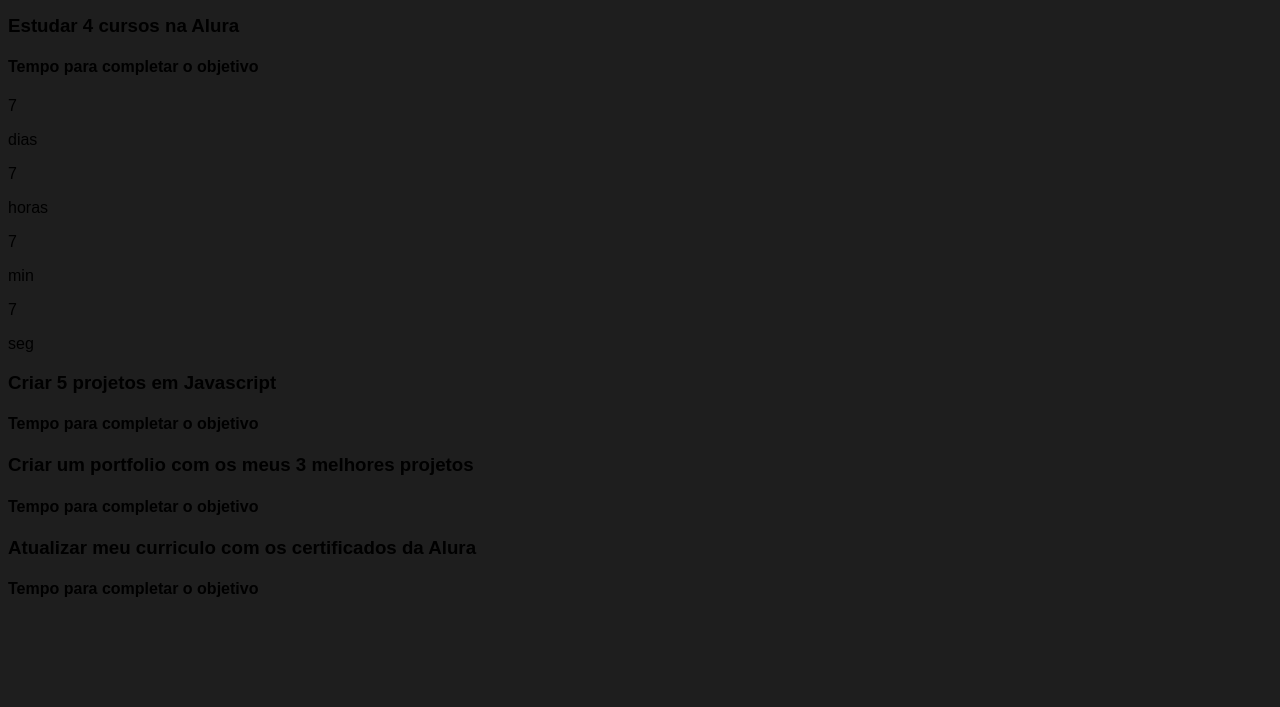
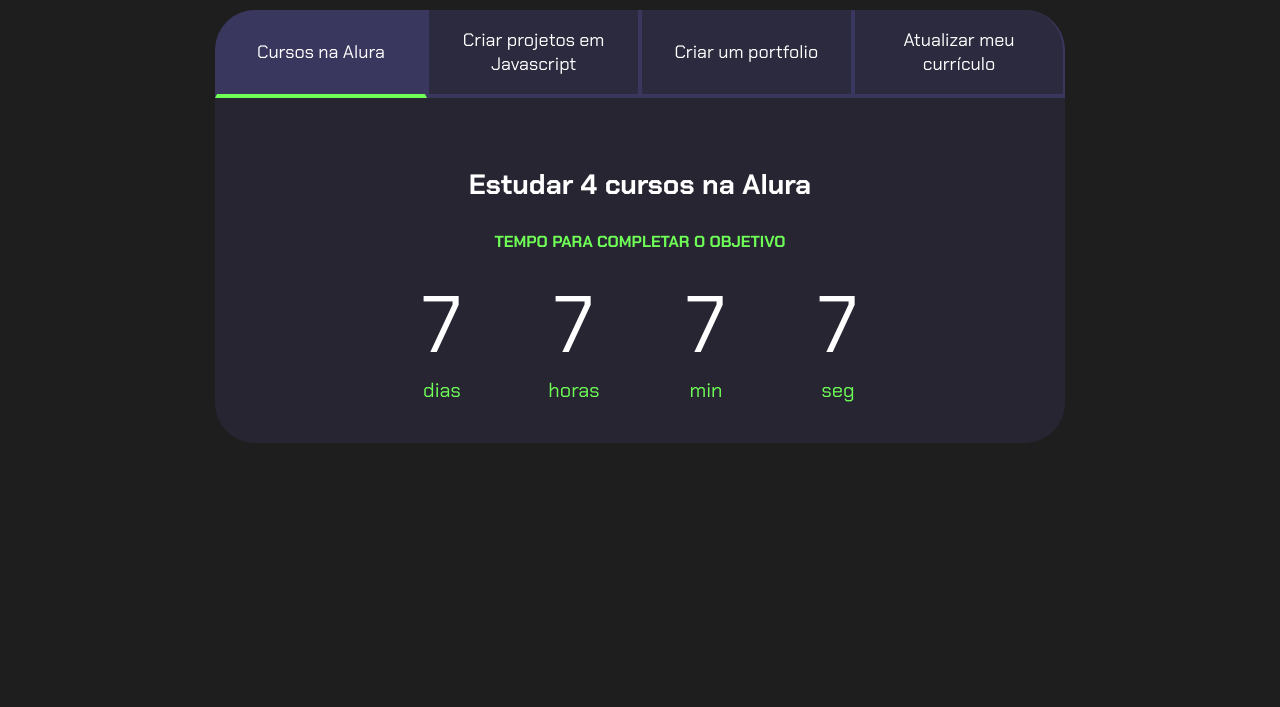
Before and after one commit to pogianeli/3-C-2K24, a plain HTML site: page index.html in a window 1280 px wide. Shown: the part 93-800 px from the top of the page. Drawn offline with Linux system fonts and the light colour scheme; a script that the page names is missing.

Commit message:
Update style.css

```diff
--- a/style.css
+++ b/style.css
@@ -1,8 +1,10 @@
+@import url('https://fonts.googleapis.com/css2?family=Chakra+Petch:wght@400;700&display=swap');
+
 :root {
     --cor-de-fundo: #1E1E1E;
-    --verde: ;
-    --branco: ;
-    --botao-ativo: ;
+    --verde: #6FFF57;
+    --branco: #FFFFFF;
+    --botao-ativo: #3A375E;
     --botao-inativo: rgba(58, 55, 94, 0.5);
     --texto-fundo: rgba(58, 55, 94, 0.3);
 }
@@ -11,3 +13,116 @@ body {
     background-color: var(--cor-de-fundo);
     color: var(--branco);
     font-family: 'Chakra Petch', sans-serif;
+}
+
+
+.conteudo-principal {
+    display: flex;
+    flex-direction: column;
+    justify-content: center;
+    align-items: center;
+    max-width: 1200px;
+    width: 100%;
+    margin: 0 auto;
+}
+
+.titulo-principal {
+    text-align: left;
+    width: 100%;
+    font-size: 32px;
+}
+
+.titulo-principal span {
+    color: var(--verde);
+}
+
+
+.botao {
+    font-family: 'Chakra Petch', sans-serif;
+    background-color: var(--botao-inativo);
+    color: var(--branco);
+    display: flex;
+    justify-content: center;
+    padding: 1em;
+    font-size: 18px;
+    align-items: center;
+    width: 100%;
+    border-bottom: 4px solid var(--botao-ativo);
+    border-left: 2px solid var(--botao-ativo);
+    border-right: 2px solid var(--botao-ativo);
+    border-top: none;
+}
+
+.botao:first-child {
+    border-radius: 40px 40px 0 0;
+}
+
+.botoes {
+    display: block;
+}
+
+.botao.ativo{
+    background-color: var(--botao-ativo);
+    border-bottom: 4px solid var(--verde);
+}
+
+.abas-textos{
+    background-color: var(--texto-fundo);
+    padding: 40px;
+    border-radius: 0 0 40px 40px;
+}
+.aba-conteudo.ativo{
+    display:block;
+}
+
+.aba-conteudo{
+    display: none;
+}
+
+.aba-conteudo-titulo-principal{
+    font-size: 28px;
+    text-align: center;
+}
+.aba-conteudo-titulo-secundario{
+    text-align: center;
+    color: var(--verde);
+    text-transform: uppercase;
+}
+
+.contador{
+    display:flex;
+    justify-content: center;
+    flex-wrap: wrap;
+}
+.contador-digito{
+    padding: 0 16px;
+    text-align: center;
+    min-width: 100px;
+}
+
+.contador-digito-numero{
+    font-size: 80px;
+    margin: 0;
+
+}
+
+.contador-digito-texto{
+    color: var(--verde);
+    font-size: 20px;
+    margin: 0;
+
+}
+
+@media screen and (min-width: 768px) {
+    .botoes {
+        display: flex;
+    }
+
+    .botao:first-child {
+        border-radius: 40px 0 0 0;
+    }
+
+    .botao:last-child {
+        border-radius: 0 40px 0 0;
+    }
+}
```
